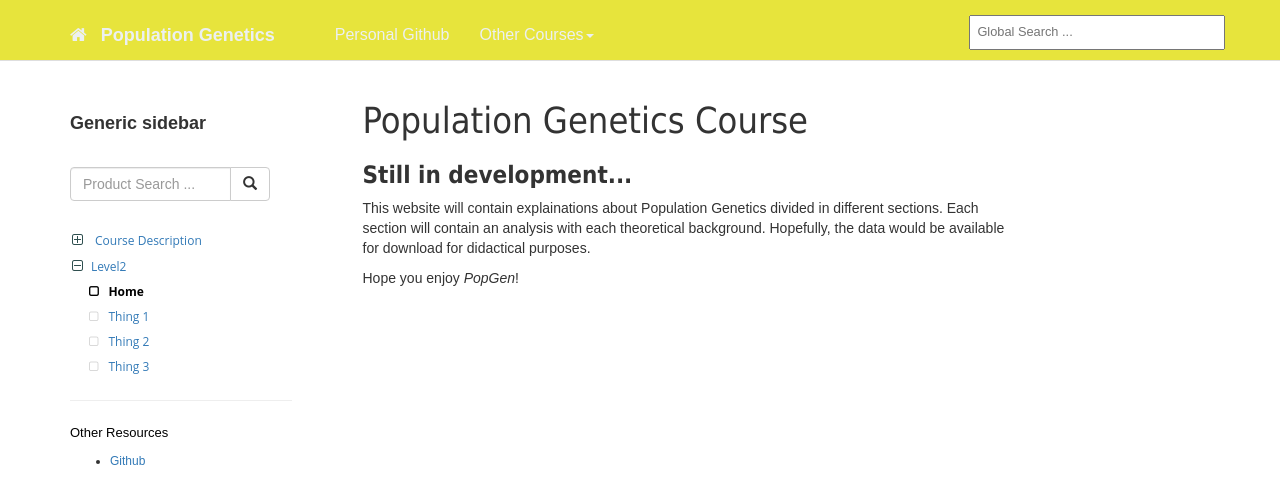
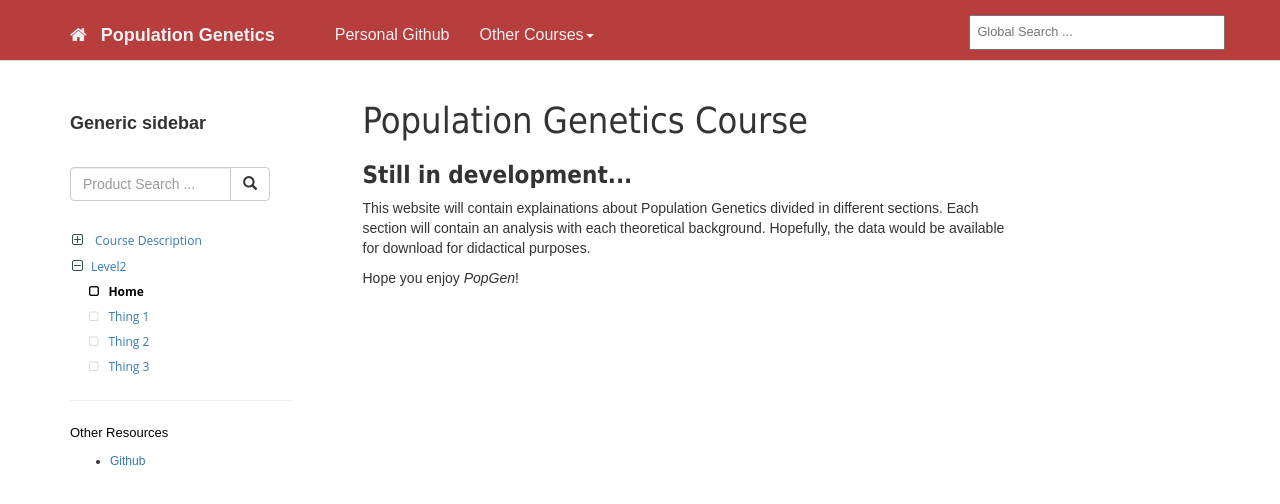
Before and after one commit to adriangeerre/popgen.github.io, a Jekyll site: the page built from _docs/index.md, in a window 1280 px wide. Shown: the top 504 px of the page. Built offline with Jekyll 4.4.1, drawn with Linux system fonts in a browser that asks for light colours.

Commit message:
Population genetics

```diff
--- a/assets/css/lighttheme-agr.css
+++ b/assets/css/lighttheme-agr.css
@@ -1,5 +1,5 @@
 .navbar-default {
-  background-color: #e7e43c;
+  background-color: #b83e3e;
   border-color: #c9c3c3;
 }
 .navbar-default .navbar-brand {
@@ -20,7 +20,7 @@
   color: #ffffff;
 }
 .navbar-default .navbar-nav > li > .dropdown-menu {
-  background-color: #e7e43c;
+  background-color: #b83e3e;
 }
 .navbar-default .navbar-nav > li > .dropdown-menu > li > a {
   color: #ecf0f1;
```
